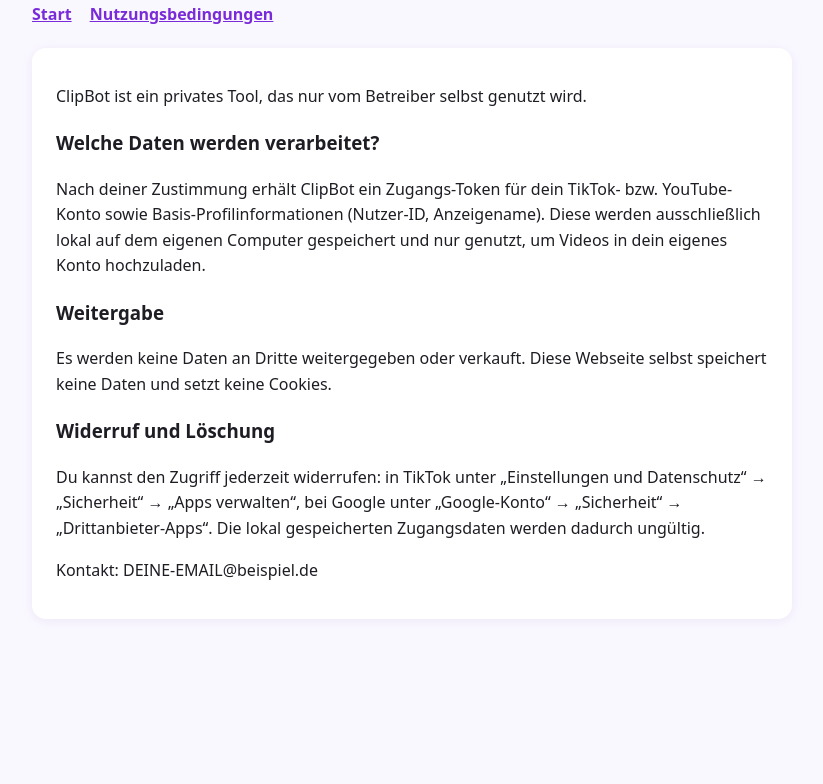
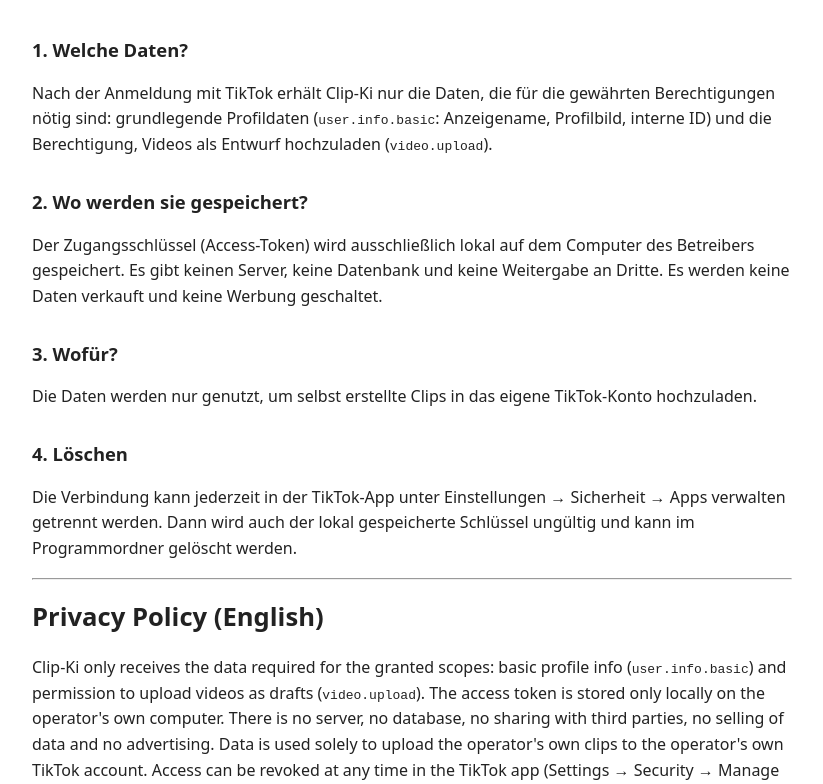
Before and after one commit to chalosm2-hash/clipbot, a plain HTML site: page privacy.html in a window 1280 px wide. Shown: the part 118-902 px from the top of the page, without its empty margins (228-1051 px from the left). Before the commit the page ends 800 px from the top, so only its background shows below. Drawn offline with Linux system fonts and the light colour scheme.

Commit message:
Add files via upload

```diff
--- a/privacy.html
+++ b/privacy.html
@@ -1,18 +1,19 @@
 <!DOCTYPE html>
 <html lang="de"><head><meta charset="utf-8"><meta name="viewport" content="width=device-width,initial-scale=1">
-<title>Datenschutz – ClipBot</title><link rel="stylesheet" href="style.css"></head><body>
-<header><img src="icon.png" alt="ClipBot"><h1>Datenschutzerklärung</h1></header>
-<nav><a href="index.html">Start</a><a href="terms.html">Nutzungsbedingungen</a></nav>
-<div class="box">
-<p>ClipBot ist ein privates Tool, das nur vom Betreiber selbst genutzt wird.</p>
-<h3>Welche Daten werden verarbeitet?</h3>
-<p>Nach deiner Zustimmung erhält ClipBot ein Zugangs-Token für dein TikTok- bzw. YouTube-Konto sowie Basis-Profilinformationen
-(Nutzer-ID, Anzeigename). Diese werden ausschließlich lokal auf dem eigenen Computer gespeichert und nur genutzt,
-um Videos in dein eigenes Konto hochzuladen.</p>
-<h3>Weitergabe</h3>
-<p>Es werden keine Daten an Dritte weitergegeben oder verkauft. Diese Webseite selbst speichert keine Daten und setzt keine Cookies.</p>
-<h3>Widerruf und Löschung</h3>
-<p>Du kannst den Zugriff jederzeit widerrufen: in TikTok unter „Einstellungen und Datenschutz“ → „Sicherheit“ → „Apps verwalten“,
-bei Google unter „Google-Konto“ → „Sicherheit“ → „Drittanbieter-Apps“. Die lokal gespeicherten Zugangsdaten werden dadurch ungültig.</p>
-<p>Kontakt: DEINE-EMAIL@beispiel.de</p>
-</div></body></html>
+<title>Clip-Ki – Datenschutz / Privacy Policy</title>
+<style>body{font-family:system-ui,sans-serif;max-width:760px;margin:40px auto;padding:0 20px;line-height:1.6;color:#222}h1{font-size:1.6em}h2{font-size:1.15em;margin-top:1.6em}</style></head>
+<body>
+<h1>Clip-Ki – Datenschutzerklärung</h1>
+<p><em>Stand: 24. November 2026</em></p>
+<h2>1. Welche Daten?</h2>
+<p>Nach der Anmeldung mit TikTok erhält Clip-Ki nur die Daten, die für die gewährten Berechtigungen nötig sind: grundlegende Profildaten (<code>user.info.basic</code>: Anzeigename, Profilbild, interne ID) und die Berechtigung, Videos als Entwurf hochzuladen (<code>video.upload</code>).</p>
+<h2>2. Wo werden sie gespeichert?</h2>
+<p>Der Zugangsschlüssel (Access-Token) wird ausschließlich lokal auf dem Computer des Betreibers gespeichert. Es gibt keinen Server, keine Datenbank und keine Weitergabe an Dritte. Es werden keine Daten verkauft und keine Werbung geschaltet.</p>
+<h2>3. Wofür?</h2>
+<p>Die Daten werden nur genutzt, um selbst erstellte Clips in das eigene TikTok-Konto hochzuladen.</p>
+<h2>4. Löschen</h2>
+<p>Die Verbindung kann jederzeit in der TikTok-App unter Einstellungen → Sicherheit → Apps verwalten getrennt werden. Dann wird auch der lokal gespeicherte Schlüssel ungültig und kann im Programmordner gelöscht werden.</p>
+<hr>
+<h1>Privacy Policy (English)</h1>
+<p>Clip-Ki only receives the data required for the granted scopes: basic profile info (<code>user.info.basic</code>) and permission to upload videos as drafts (<code>video.upload</code>). The access token is stored only locally on the operator's own computer. There is no server, no database, no sharing with third parties, no selling of data and no advertising. Data is used solely to upload the operator's own clips to the operator's own TikTok account. Access can be revoked at any time in the TikTok app (Settings → Security → Manage app permissions).</p>
+</body></html>
```
Also changed, not shown: terms.html (+18 -12 lines).
